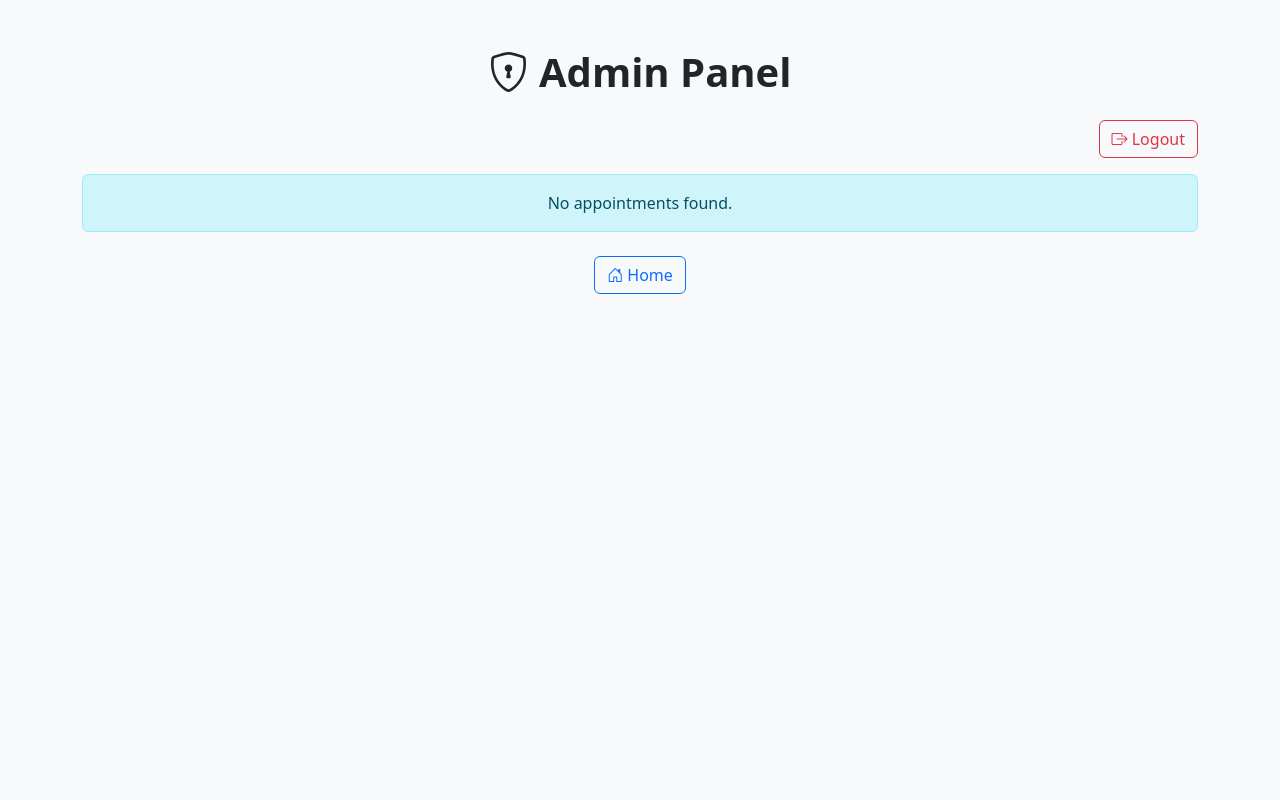
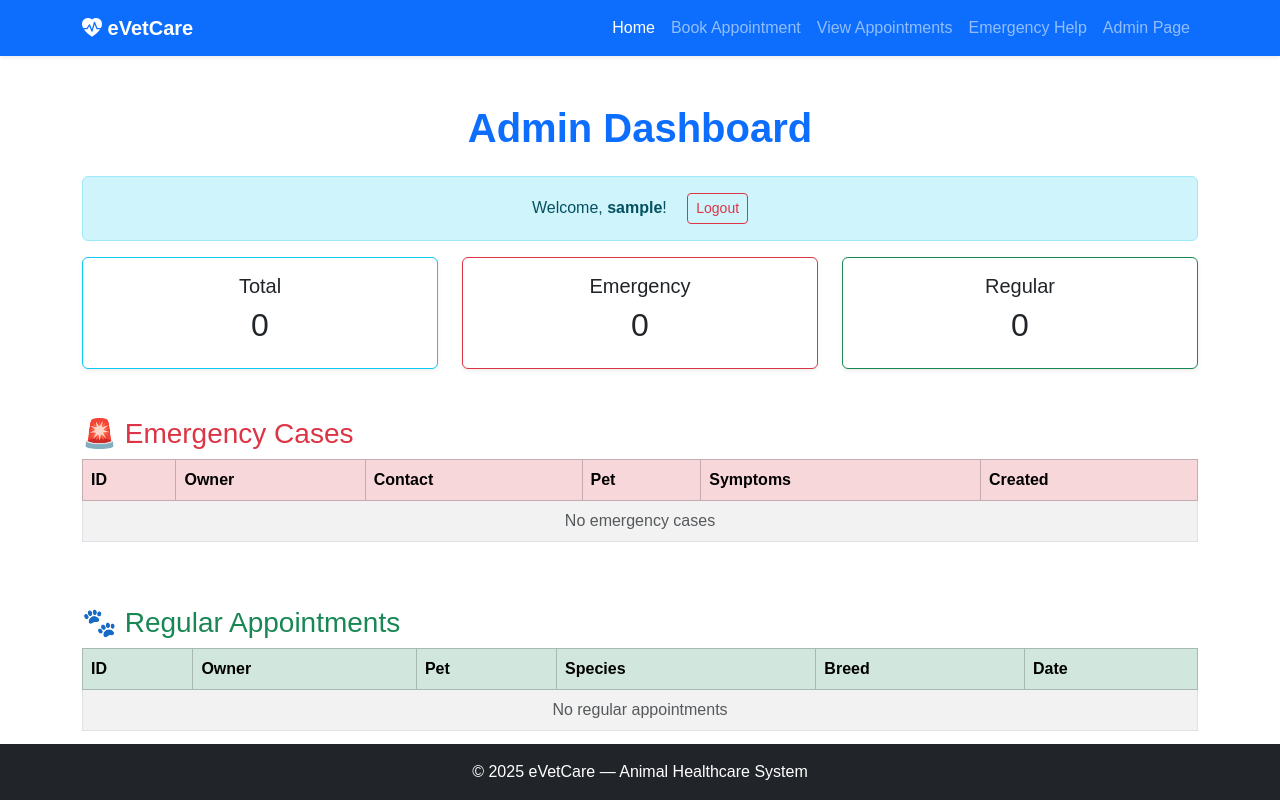
Before and after one commit to Ben10Neb01/eVetCare, a PHP site: page /admin.php in a window 1280 px wide. Run offline with PHP 8.4, Linux system fonts and the light colour scheme; the visitor is signed in with stand-in values (Sample User, id 1); data that the repository does not hold is empty.

Commit message:
second commit

```diff
--- a/admin.php
+++ b/admin.php
@@ -2,57 +2,50 @@
 session_start();
 include('db_connect.php');
 
-$logged_in = false;
-$error = "";
+// ✅ If admin not logged in, show login form (same page)
+if (!isset($_SESSION['role']) || $_SESSION['role'] != 'admin') {
+    if ($_SERVER["REQUEST_METHOD"] == "POST") {
+        $username = $_POST['username'];
+        $password = md5($_POST['password']); // same method used in DB
 
-// If admin is already logged in, skip password prompt
-if (isset($_SESSION['admin_logged_in']) && $_SESSION['admin_logged_in'] === true) {
-    $logged_in = true;
+        $sql = "SELECT * FROM users WHERE username='$username' AND password='$password'";
+        $result = $conn->query($sql);
+
+        if ($result->num_rows == 1) {
+            $user = $result->fetch_assoc();
+
+            if ($user['role'] == 'admin') {
+                $_SESSION['user_id'] = $user['user_id'];
+                $_SESSION['username'] = $user['username'];
+                $_SESSION['role'] = 'admin';
+                header("Location: admin.php"); // reload same page to show dashboard
+                exit();
+            } else {
+                $error = "Access denied — not an admin account!";
+            }
+        } else {
+            $error = "Invalid username or password!";
+        }
     }
 
-// Handle login form
-if ($_SERVER["REQUEST_METHOD"] == "POST" && isset($_POST['username'])) {
-    $username = trim($_POST['username']);
-    $password = md5(trim($_POST['password'])); // must match database hash
-
-    $sql = "SELECT * FROM users WHERE username='$username' AND password='$password' AND role='admin'";
-    $result = $conn->query($sql);
-
-    if ($result && $result->num_rows === 1) {
-        $_SESSION['admin_logged_in'] = true;
-        $_SESSION['admin_username'] = $username;
-        $logged_in = true;
-    } else {
-        $error = "❌ Invalid admin credentials!";
-    }
-}
+    // ✅ Show login form for admin if not logged in
     ?>
     <!DOCTYPE html>
     <html lang="en">
     <head>
-  <meta charset="UTF-8" />
-  <meta name="viewport" content="width=device-width, initial-scale=1.0"/>
-  <title>Admin Panel - eVetCare</title>
-  <link href="https://cdn.jsdelivr.net/npm/bootstrap@5.3.3/dist/css/bootstrap.min.css" rel="stylesheet"/>
-  <link href="https://cdn.jsdelivr.net/npm/bootstrap-icons@1.11.1/font/bootstrap-icons.css" rel="stylesheet"/>
+        <meta charset="UTF-8">
+        <meta name="viewport" content="width=device-width, initial-scale=1.0">
+        <title>Admin Login - eVetCare</title>
+        <link href="https://cdn.jsdelivr.net/npm/bootstrap@5.3.3/dist/css/bootstrap.min.css" rel="stylesheet">
     </head>
     <body class="bg-light">
+
     <div class="container py-5">
+      <div class="col-md-6 mx-auto bg-white shadow p-4 rounded">
+        <h2 class="text-center text-primary mb-4"><i class="bi bi-shield-lock"></i> Admin Login</h2>
+        <?php if (!empty($error)) echo "<div class='alert alert-danger'>$error</div>"; ?>
 
-  <h1 class="text-center text-dark mb-4 fw-bold">
-    <i class="bi bi-shield-lock"></i> Admin Panel
-  </h1>
-
-  <?php if (!$logged_in): ?>
-    <!-- Admin Login Form -->
-    <div class="col-md-5 mx-auto">
-      <div class="card shadow-sm">
-        <div class="card-body">
-          <h5 class="text-center mb-3">Admin Login</h5>
-          <?php if ($error): ?>
-            <div class="alert alert-danger text-center"><?= htmlspecialchars($error) ?></div>
-          <?php endif; ?>
-          <form method="POST">
+        <form method="POST" action="">
           <div class="mb-3">
             <label class="form-label">Username</label>
             <input type="text" name="username" class="form-control" required>
@@ -61,63 +54,81 @@ if ($_SERVER["REQUEST_METHOD"] == "POST" && isset($_POST['username'])) {
             <label class="form-label">Password</label>
             <input type="password" name="password" class="form-control" required>
           </div>
-            <button type="submit" class="btn btn-dark w-100">Login</button>
+          <button type="submit" class="btn btn-primary w-100">Login</button>
         </form>
       </div>
     </div>
-    </div>
-  <?php else: ?>
-    <!-- Full Appointment Database -->
-    <div class="text-end mb-3">
-      <a href="logout.php" class="btn btn-outline-danger"><i class="bi bi-box-arrow-right"></i> Logout</a>
+
+    </body>
+    </html>
+    <?php
+    exit();
+}
+
+// ✅ If admin is logged in, show dashboard
+$total = $conn->query("SELECT COUNT(*) AS total FROM appointments")->fetch_assoc()['total'] ?? 0;
+$emergency = $conn->query("SELECT COUNT(*) AS total FROM appointments WHERE appointment_date IS NULL OR appointment_date = ''")->fetch_assoc()['total'] ?? 0;
+$regular = $total - $emergency;
+
+$emergency_cases = $conn->query("SELECT * FROM appointments WHERE appointment_date IS NULL OR appointment_date = '' ORDER BY created_at DESC");
+$regular_cases = $conn->query("SELECT * FROM appointments WHERE appointment_date IS NOT NULL AND appointment_date != '' ORDER BY appointment_date ASC");
+?>
+
+<!DOCTYPE html>
+<html lang="en">
+<head>
+  <meta charset="UTF-8">
+  <meta name="viewport" content="width=device-width, initial-scale=1.0">
+  <title>Admin Dashboard - eVetCare</title>
+  <link href="https://cdn.jsdelivr.net/npm/bootstrap@5.3.3/dist/css/bootstrap.min.css" rel="stylesheet">
+</head>
+<body>
+<?php include('header.php'); ?>
+
+<div class="container my-5">
+  <h1 class="text-center text-primary fw-bold mb-4">Admin Dashboard</h1>
+  <div class="alert alert-info text-center">
+    Welcome, <strong><?= htmlspecialchars($_SESSION['username']) ?></strong>!
+    <a href="logout.php" class="btn btn-outline-danger btn-sm ms-3">Logout</a>
   </div>
 
-    <?php
-      $query = $conn->query("SELECT * FROM appointments ORDER BY appointment_date DESC");
-      if ($query && $query->num_rows > 0):
-          $results = $query->fetch_all(MYSQLI_ASSOC);
-    ?>
-    <div class="table-responsive">
-      <table class="table table-bordered table-striped align-middle">
-        <thead class="table-dark text-center">
-          <tr>
-            <th>ID</th>
-            <th>Owner</th>
-            <th>Pet</th>
-            <th>Species</th>
-            <th>Contact</th>
-            <th>Date</th>
-            <th>Fee (₹)</th>
-            <th>Payment</th>
-            <th>Status</th>
-          </tr>
-        </thead>
+  <div class="row text-center mb-5">
+    <div class="col-md-4">
+      <div class="card border-info shadow-sm"><div class="card-body"><h5>Total</h5><h2><?= $total ?></h2></div></div>
+    </div>
+    <div class="col-md-4">
+      <div class="card border-danger shadow-sm"><div class="card-body"><h5>Emergency</h5><h2><?= $emergency ?></h2></div></div>
+    </div>
+    <div class="col-md-4">
+      <div class="card border-success shadow-sm"><div class="card-body"><h5>Regular</h5><h2><?= $regular ?></h2></div></div>
+    </div>
+  </div>
+
+  <h3 class="text-danger">🚨 Emergency Cases</h3>
+  <div class="table-responsive mb-5">
+    <table class="table table-bordered table-striped">
+      <thead class="table-danger"><tr><th>ID</th><th>Owner</th><th>Contact</th><th>Pet</th><th>Symptoms</th><th>Created</th></tr></thead>
       <tbody>
-          <?php foreach ($results as $row): ?>
-          <tr>
-            <td class="text-center"><?= $row['appointment_id'] ?></td>
-            <td><?= htmlspecialchars($row['owner_name']) ?></td>
-            <td><?= htmlspecialchars($row['pet_name']) ?></td>
-            <td><?= htmlspecialchars($row['species']) ?></td>
-            <td><?= htmlspecialchars($row['contact']) ?></td>
-            <td class="text-center"><?= date('d M Y, h:i A', strtotime($row['appointment_date'])) ?></td>
-            <td class="text-center">₹<?= number_format((float)$row['fee'], 2) ?></td>
-            <td class="text-center"><?= ucfirst($row['payment_status']) ?></td>
-            <td class="text-center"><?= ucfirst($row['approval_status']) ?></td>
-          </tr>
-          <?php endforeach; ?>
+      <?php if ($emergency_cases->num_rows > 0): while ($row = $emergency_cases->fetch_assoc()): ?>
+        <tr><td><?= $row['appointment_id'] ?></td><td><?= $row['owner_name'] ?></td><td><?= $row['contact'] ?></td><td><?= $row['pet_name'] ?></td><td><?= $row['symptoms'] ?></td><td><?= $row['created_at'] ?></td></tr>
+      <?php endwhile; else: ?><tr><td colspan="6" class="text-center text-muted">No emergency cases</td></tr><?php endif; ?>
       </tbody>
     </table>
   </div>
-    <?php else: ?>
-      <div class="alert alert-info text-center">No appointments found.</div>
-    <?php endif; ?>
-  <?php endif; ?>
 
-  <div class="text-center mt-4">
-    <a href="index.php" class="btn btn-outline-primary"><i class="bi bi-house-door"></i> Home</a>
+  <h3 class="text-success">🐾 Regular Appointments</h3>
+  <div class="table-responsive">
+    <table class="table table-bordered table-striped">
+      <thead class="table-success"><tr><th>ID</th><th>Owner</th><th>Pet</th><th>Species</th><th>Breed</th><th>Date</th></tr></thead>
+      <tbody>
+      <?php if ($regular_cases->num_rows > 0): while ($row = $regular_cases->fetch_assoc()): ?>
+        <tr><td><?= $row['appointment_id'] ?></td><td><?= $row['owner_name'] ?></td><td><?= $row['pet_name'] ?></td><td><?= $row['species'] ?></td><td><?= $row['breed'] ?></td><td><?= $row['appointment_date'] ?></td></tr>
+      <?php endwhile; else: ?><tr><td colspan="6" class="text-center text-muted">No regular appointments</td></tr><?php endif; ?>
+      </tbody>
+    </table>
+  </div>
 </div>
 
-</div>
+<?php include('footer.php'); ?>
 </body>
 </html>
--- a/appointment_form.php
+++ b/appointment_form.php
@@ -118,7 +118,7 @@
     <div class="row g-3">
       <div class="col-md-6">
         <label for="appointment_date" class="form-label">Preferred Appointment Date:</label>
-        <input type="date" id="appointment_date" name="appointment_date" class="form-control" required min="<?= date('Y-m-d'); ?>">
+        <input type="date" id="appointment_date" name="appointment_date" class="form-control" required min="<?= date('Y-m-d'); ?>" value="regular">
       </div>
 
       <div class="col-12">
```
Also changed, not shown: logout.php (added, +27 -0 lines), submit_appointment.php (+13 -13 lines). Lines whose indentation alone changed are shown as unchanged.
